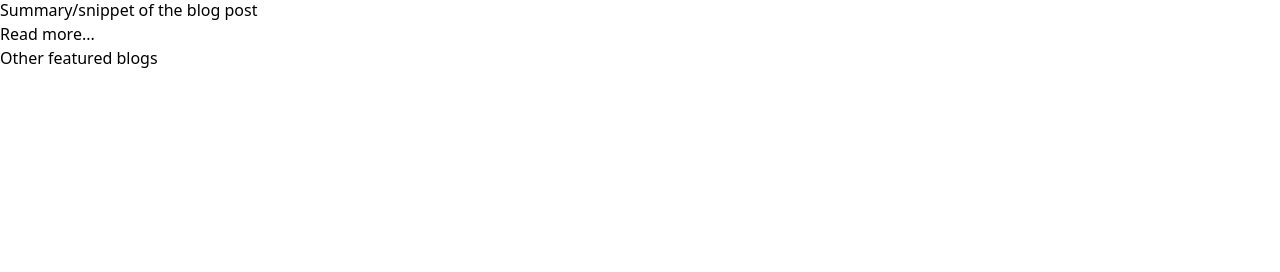
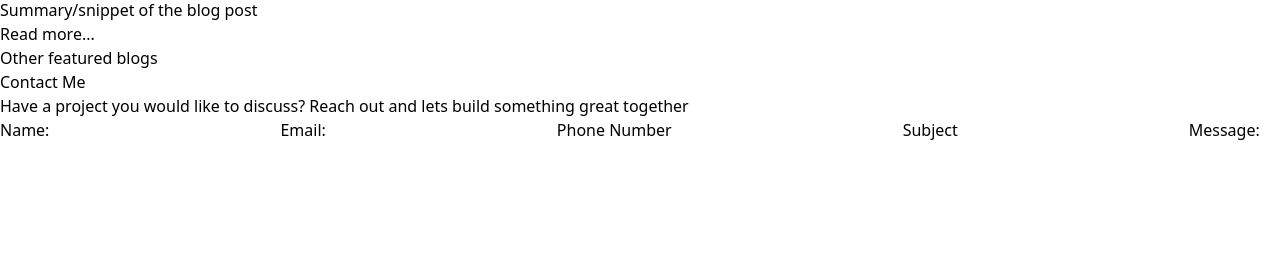
Before and after one commit to thabangDev77/thabangdev-portfolio, a React (Vite) app in the folder thabangdev-portfolio/: page / in a window 1280 px wide. Shown: the part 1826-2098 px from the top of the page. Before the commit the page ends 1896 px from the top, so only its background shows below. Built offline with nearby package versions, Linux system fonts and the light colour scheme.

Commit message:
Chore: add a contact me section and display it

```diff
--- a/thabangdev-portfolio/src/App.jsx
+++ b/thabangdev-portfolio/src/App.jsx
@@ -5,6 +5,7 @@ import About from './components/About';
 import Project from './components/projects/Project';
 import Expertise from './components/expertise/Expertise';
 import Blog from './components/articles/Blog';
+import Contact from './components/Contact';
 
 function App() {
   return (
@@ -15,8 +16,8 @@ function App() {
       <Project />
       <Expertise />
       <Blog />
+      <Contact />
     </main>
-
   )
 }
 
--- /dev/null
+++ b/thabangdev-portfolio/src/components/Contact.jsx
@@ -0,0 +1,32 @@
+import React from 'react'
+
+function Contact() {
+  return (
+    <section >
+
+      <h2>Contact Me</h2>
+      <p>Have a project you would like to discuss? Reach out and lets build something great together</p>
+
+      <form>
+          <label htmlFor="username">Name:</label>
+          <input type="text" id="username" name="username" required />
+
+          <label htmlFor="email">Email:</label>
+          <input type="email" id="email" name="email" required />
+
+          <label htmlFor="number">Phone Number</label>
+          <input type="tel" id="number" name="number" required />
+
+          <label htmlFor="subject">Subject</label>
+          <input type="text" id="subject" name="subject" required />
+
+          <label htmlFor="message">Message:</label>
+          <textarea id="message" name="message" rows="6" required></textarea>
+
+          <button type="submit">Send Message</button>
+      </form>
+    </section>
+  )
+}
+
+export default Contact
```
